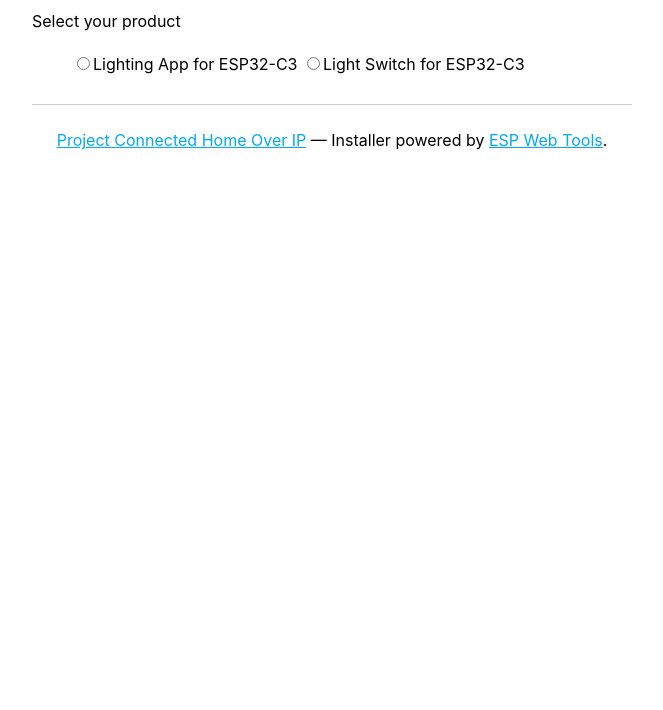
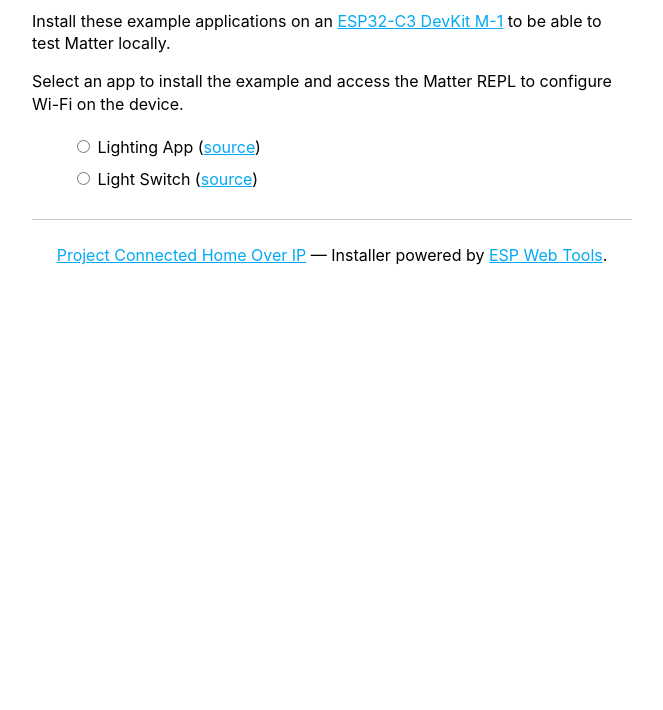
Before and after one commit to home-assistant-libs/python-matter-server, a plain HTML site: page index.html in a window 1280 px wide. Shown: the part 90-800 px from the top of the page, without its empty margins (308-971 px from the left). Drawn offline with Linux system fonts and the light colour scheme.

Commit message:
Update index.html

```diff
--- a/index.html
+++ b/index.html
@@ -75,16 +75,51 @@
         }
       }
     </style>
-    <script type="module" src="https://unpkg.com/esp-web-tools@8.0.2/dist/web/install-button.js?module"></script>
+    <script
+      type="module"
+      src="https://unpkg.com/esp-web-tools@8.0.2/dist/web/install-button.js?module"
+    ></script>
   </head>
   <body>
     <div class="content">
-      <h1>Matter Lighting App Example</h1>
-      <p>Select your product</p>
+      <h1>Matter Example installer</h1>
+      <p>
+        Install these example applications on an
+        <a href="https://www.mouser.com/ProductDetail/356-ESP32-C3DEVKITM1"
+          >ESP32-C3 DevKit M-1</a
+        >
+        to be able to test Matter locally.
+      </p>
+      <p>
+        Select an app to install the example and access the Matter REPL to
+        configure Wi-Fi on the device.
+      </p>
       <ul class="radios">
         <li>
-          <label><input type="radio" name="type" value="lighting-app-example/esp32-c3" />Lighting App for ESP32-C3</label>
-          <label><input type="radio" name="type" value="light-switch-app-example/esp32-c3" />Light Switch for ESP32-C3</label>
+          <label>
+            <input
+              type="radio"
+              name="type"
+              value="lighting-app-example/esp32-c3"
+            />
+            Lighting App (<a
+              href="https://github.com/project-chip/connectedhomeip/tree/master/examples/lighting-app/esp32"
+              >source</a
+            >)
+          </label>
+        </li>
+        <li>
+          <label>
+            <input
+              type="radio"
+              name="type"
+              value="light-switch-app-example/esp32-c3"
+            />
+            Light Switch (<a
+              href="https://github.com/project-chip/connectedhomeip/tree/master/examples/light-switch-app/esp32"
+              >source</a
+            >)
+          </label>
         </li>
       </ul>
       <p class="button-row" align="center">
@@ -94,17 +129,19 @@
       <div class="footer">
         <a href="https://github.com/project-chip/connectedhomeip"
           >Project Connected Home Over IP</a
-        > &mdash;
-        Installer powered by <a href="https://esphome.github.io/esp-web-tools/">ESP Web Tools</a>.
+        >
+        &mdash; Installer powered by
+        <a href="https://esphome.github.io/esp-web-tools/">ESP Web Tools</a>.
+      </div>
     </div>
     <script>
-      document.querySelectorAll('input[name="type"]').forEach(radio =>
+      document.querySelectorAll('input[name="type"]').forEach((radio) =>
         radio.addEventListener("change", () => {
-          const button = document.querySelector('esp-web-install-button');
+          const button = document.querySelector("esp-web-install-button");
           button.manifest = `./${radio.value}/manifest.json`;
-          button.classList.remove('invisible');
-        }
-      ));
+          button.classList.remove("invisible");
+        })
+      );
     </script>
   </body>
 </html>
```
